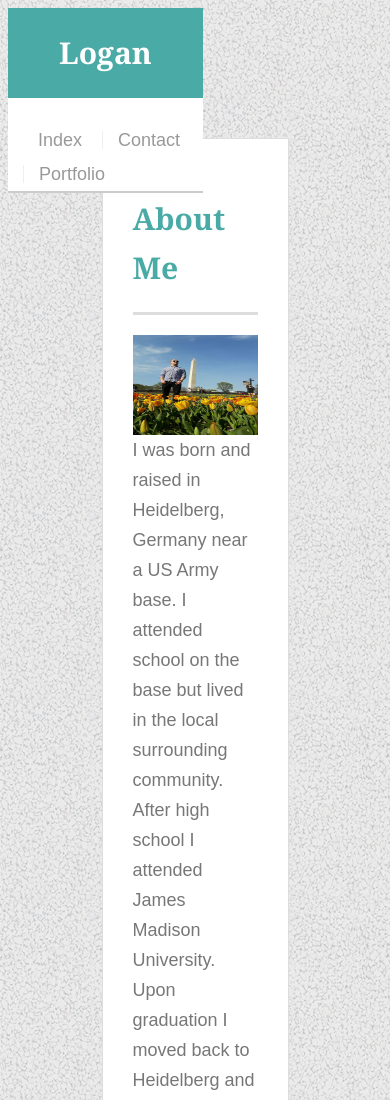
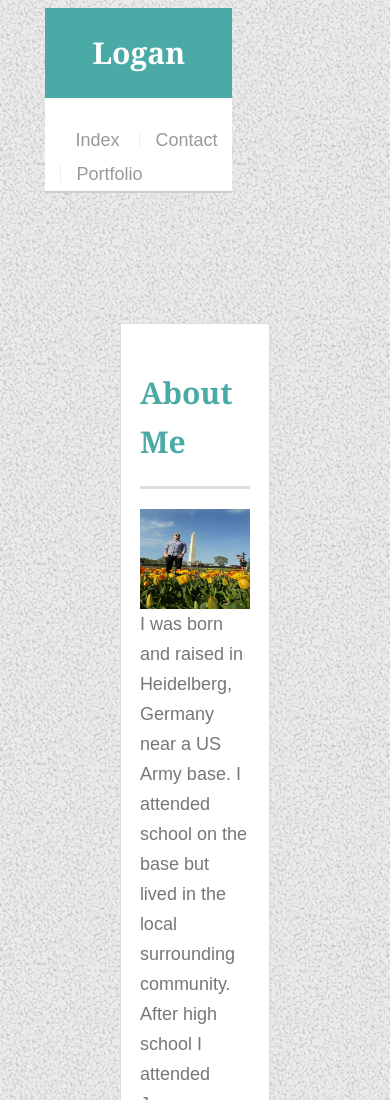
Before and after one commit to loganshahan/Responsive-Portfolio, a plain HTML site: page index.html in a window 390 px wide. Shown: the top 1100 px of the page. Drawn offline with Linux system fonts and the light colour scheme.

Commit message:
changed margins

```diff
--- a/assets/css/style.css
+++ b/assets/css/style.css
@@ -212,18 +212,20 @@ footer {
     border-bottom: 2px solid #eeeeee;
   }
 @media screen and (max-width: 980px){
-    .main-section{width: 100%;
+    .main-section{width: 75%;
         float: left}
         #masthead{width: 100%;
-        float: left}
+        }
 
 }
 
 @media screen and (max-width: 768px){
-    .main-section{width: 100%;
-        float: left}
-        #masthead{width: 100%;
-        float: left}
+    .main-section{width: 80%;
+        margin: 0 0 0 10%;
+    padding: 10%}
+        #masthead{width: 80%;
+            margin: 0 0 0 10%;
+        }
 
 }
 
@@ -234,12 +236,11 @@ footer {
     float: center;
 }
 #masthead{width: 50%;
+position: static;
 float: center;}
 #bio-image{width: 100%}
 #logo{width: 100%;}
 
 
 
-
-
 }
```
